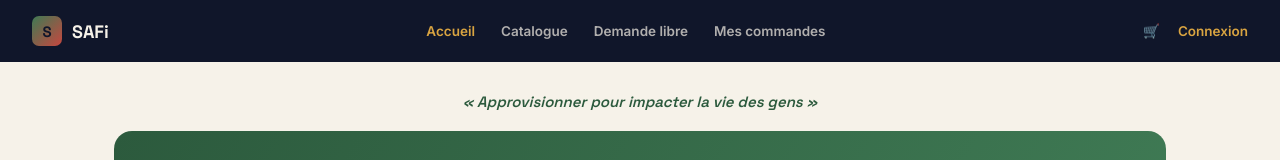
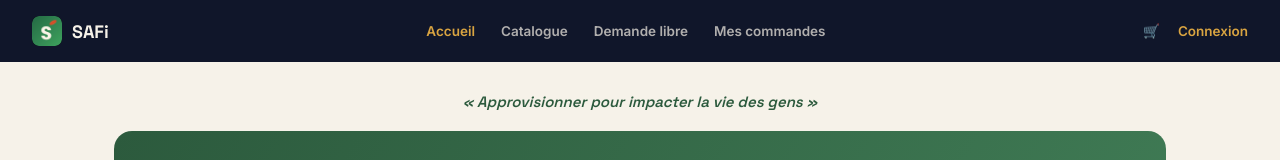
Before and after one commit to kone51184a-pixel/safi-client, a React (Vite) app: page / in a window 1280 px wide. Shown: the top 160 px of the page. Built offline with nearby package versions, Linux system fonts and the light colour scheme.

Commit message:
Fix navbar logo

```diff
--- a/src/components/NavBar.jsx
+++ b/src/components/NavBar.jsx
@@ -2,6 +2,7 @@ import { useState } from 'react';
 import { Link, useLocation, useNavigate } from 'react-router-dom';
 import { useAuth } from '../context/AuthContext';
 import { useCart } from '../context/CartContext';
+import logo from '../assets/logo.png';
 
 export default function NavBar() {
   const { user, logout } = useAuth();
@@ -32,12 +33,17 @@ export default function NavBar() {
         position: 'sticky', top: 0, zIndex: 10
       }}>
         <Link to="/" style={{ display: 'flex', alignItems: 'center', gap: 10 }}>
-          <div style={{
-            width: 30, height: 30, borderRadius: 7,
-            background: 'linear-gradient(135deg, var(--leaf), var(--tomato))',
-            display: 'flex', alignItems: 'center', justifyContent: 'center',
-            fontFamily: 'Space Grotesk', fontWeight: 700, color: 'var(--indigo-deep)', fontSize: 15
-          }}>S</div>
+          <img
+            src={logo}
+            alt="SAFi logo"
+            style={{
+              width: 30,
+              height: 30,
+              objectFit: 'contain',
+              borderRadius: 7,
+              display: 'block'
+            }}
+          />
           <span style={{ fontFamily: 'Space Grotesk', fontWeight: 700, fontSize: 18 }}>SAFi</span>
         </Link>
 
```
